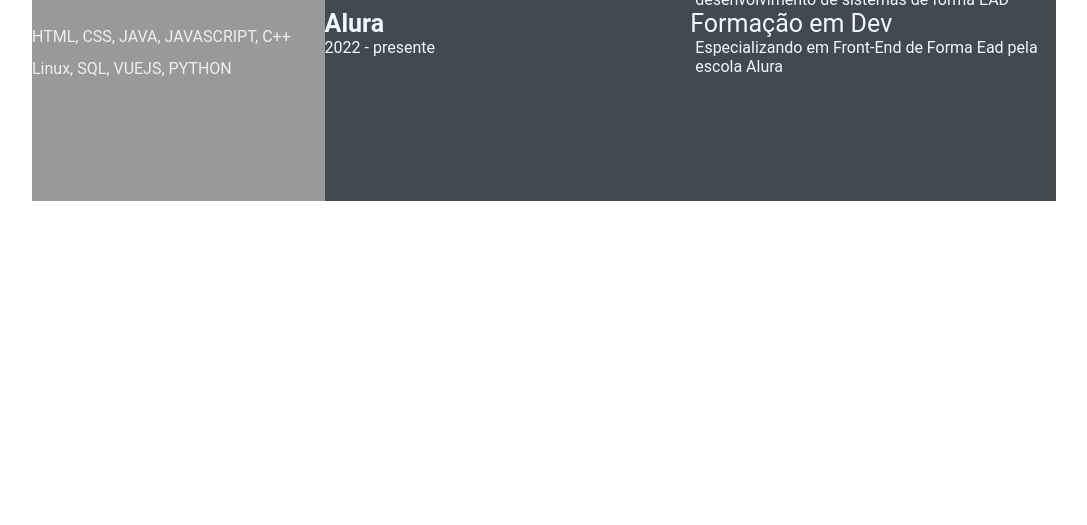
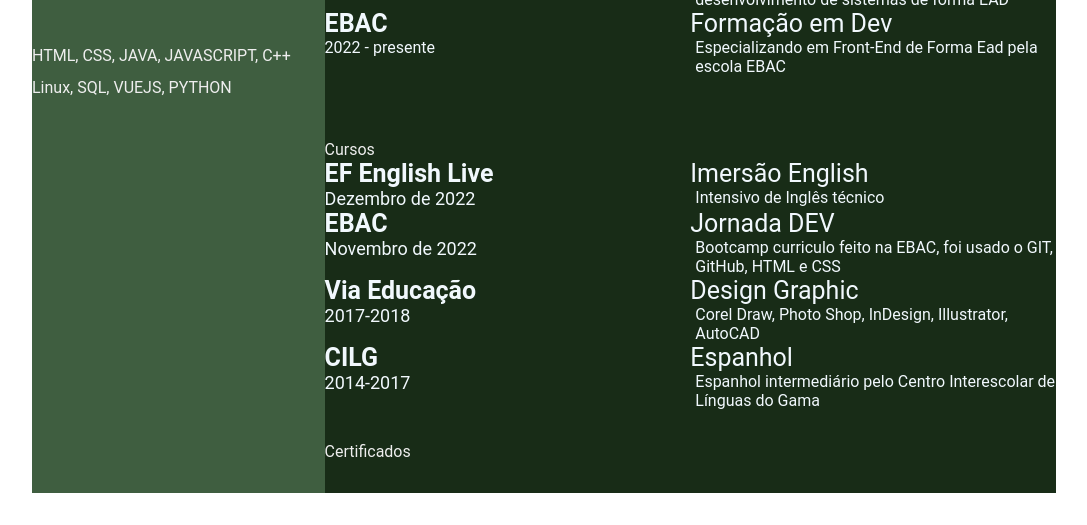
Before and after one commit to Dan-Dias/Dan-Dias.github.io, a plain HTML site: page index.html in a window 1280 px wide. Shown: the part 631-1156 px from the top of the page, without its empty margins (96-1183 px from the left). Before the commit the page ends 864 px from the top, so only its background shows below. Drawn offline with Linux system fonts and the light colour scheme.

Commit message:
feat-add-awards

```diff
--- a/index.html
+++ b/index.html
@@ -55,7 +55,7 @@
                 </section>
             </div>
             <section class="experience gap">
-                <div class="right-title">Experiencias</div>
+                <div class="right-title">Experiências</div>
                 <div class="experience-contents">
                     <div class="exp-left">
                         <p class="exp-company-name">High-Tech</p>
@@ -99,16 +99,55 @@
                     </div>
 
                     <div class="education-left">
-                        <p class="education-school-name">Alura</p>
+                        <p class="education-school-name">EBAC</p>
                         <p class="education-time-period">2022 - presente</p>
                     </div>
                     <div class="education-right">
                         <p class="education-subject">Formação em Dev</p>
-                        <p class="education-desc">Especializando em Front-End de Forma Ead pela escola Alura </p>
+                        <p class="education-desc">Especializando em Front-End de Forma Ead pela escola EBAC </p>
                     </div>
                 </div>
             </section>
 
+            <section class="awards gap">
+                <div class="right-title">Cursos</div>
+                <div class="awards-contents">
+
+                    <div class="awards-left">
+                        <p class="awards-company-name">EF English Live</p>
+                        <p class="awards-time-period">Dezembro de 2022</p>
+                    </div>
+                    <div class="awards-right">
+                        <p class="awards-name">Imersão English</p>
+                        <p class="awards-desc">Intensivo de Inglês técnico</p>
+                    </div>
+                    <div class="awards-left">
+                        <p class="awards-company-name">EBAC</p>
+                        <p class="awards-time-period">Novembro de 2022</p>
+                    </div>
+                    <div class="awards-right">
+                        <p class="awards-name">Jornada DEV</p>
+                        <p class="awards-desc">Bootcamp curriculo feito na EBAC, foi usado o GIT, GitHub, HTML e CSS</p>
+                    </div>
+                    <div class="awards-left">
+                        <p class="awards-company-name">Via Educação</p>
+                        <p class="awards-time-period">2017-2018</p>
+                    </div>
+                    <div class="awards-right">
+                        <p class="awards-name">Design Graphic</p>
+                        <p class="awards-desc">Corel Draw, Photo Shop, InDesign, Illustrator, AutoCAD</p>
+                    </div>
+                    <div class="awards-left">
+                        <p class="awards-company-name">CILG</p>
+                        <p class="awards-time-period">2014-2017</p>
+                    </div>
+                    <div class="awards-right">
+                        <p class="awards-name">Espanhol</p>
+                        <p class="awards-desc">Espanhol intermediário pelo Centro Interescolar de Línguas do Gama</p>
+                    </div>
+                </div>
+                <div class="right-title">Certificados</div>
+            </section>
         </section>
         </main>
 </body>
--- a/style.css
+++ b/style.css
@@ -17,13 +17,13 @@
 .left-section {
     grid-column: span 2;
     height: 100%;
-    background-color: #999999;
+    background-color: #3f5e40;
 }
 
 .right-section {
     grid-column: span 5;
     height: 100%;
-    background-color: #424a50;
+    background-color: #182c17;
     border-radius: 0px 60px 0px 0px;
 }
 
```
Also changed, not shown: img/profile-image.jpeg.
